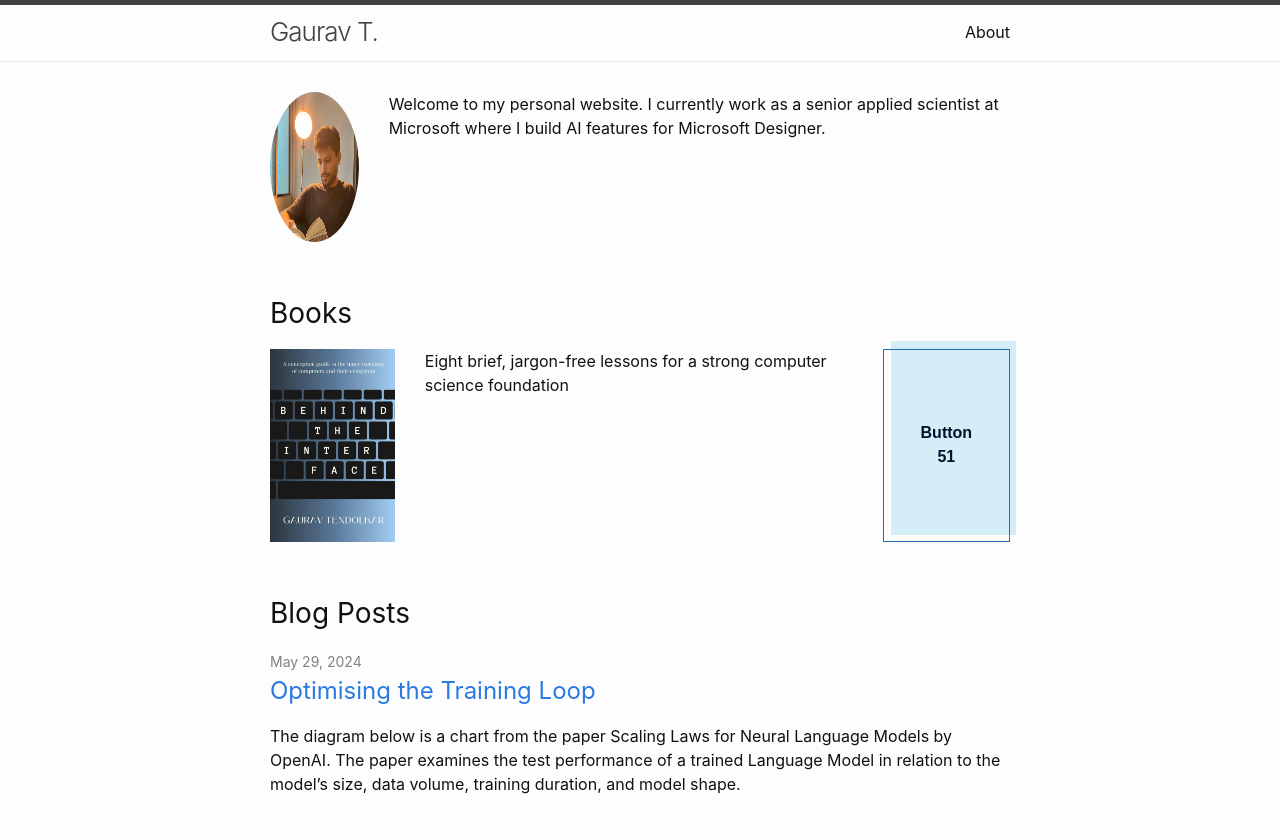
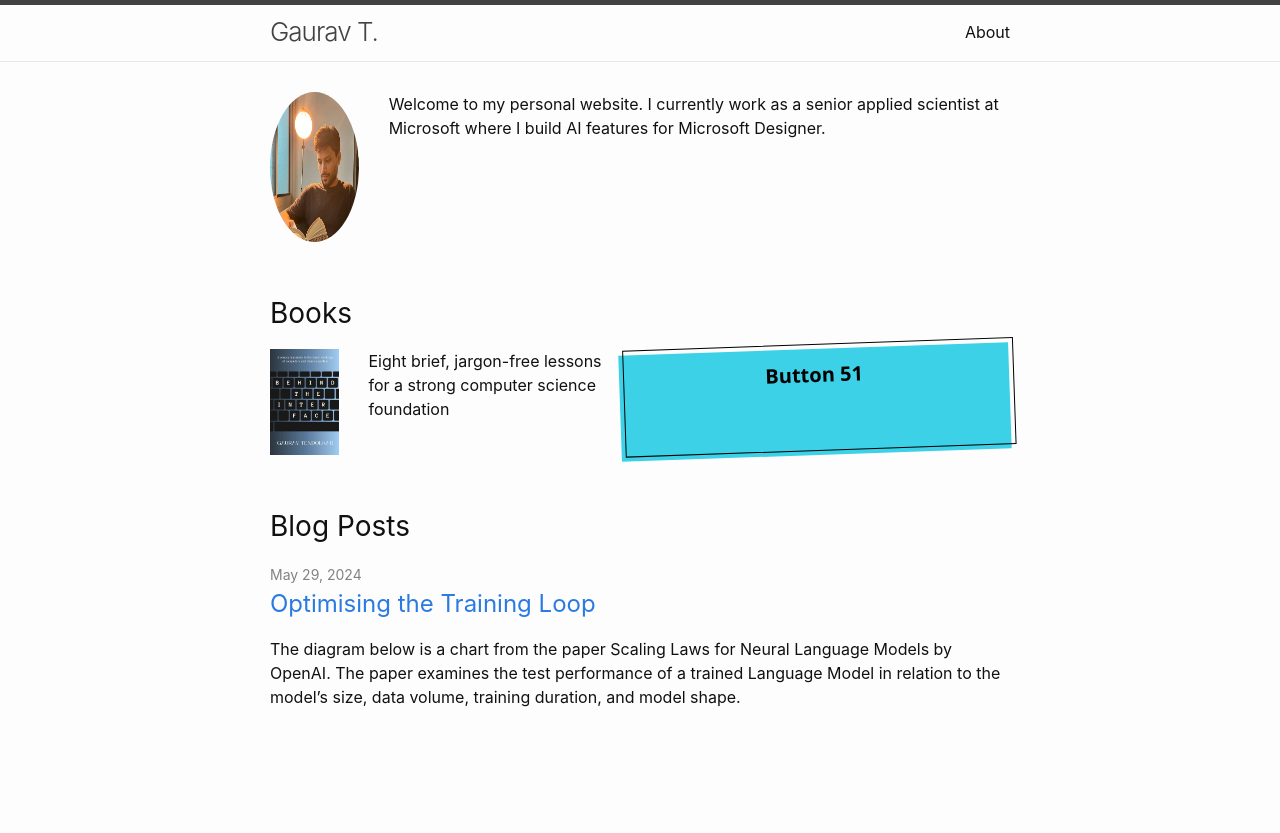
Before and after one commit to gauravtendolkar/gauravtendolkar.github.io, a Jekyll site: the page built from docs/index.markdown, in a window 1280 px wide. Shown: the top 833 px of the page. Built offline with Jekyll 4.4.1, drawn with Linux system fonts in a browser that asks for light colours.

Commit message:
test layout

```diff
--- a/docs/assets/main.scss
+++ b/docs/assets/main.scss
@@ -11,50 +11,53 @@
 
 /* CSS */
 .action-button {
-    background-color: transparent;
-    border: 1px solid #266DB6;
+  background-color: #3DD1E7;
+  border: 0 solid #E5E7EB;
   box-sizing: border-box;
-    color: #00132C;
-    font-family: "Avenir Next LT W01 Bold",sans-serif;
-    font-size: 16px;
+  color: #000000;
+  display: flex;
+  font-family: ui-sans-serif,system-ui,-apple-system,system-ui,"Segoe UI",Roboto,"Helvetica Neue",Arial,"Noto Sans",sans-serif,"Apple Color Emoji","Segoe UI Emoji","Segoe UI Symbol","Noto Color Emoji";
+  font-size: 1rem;
   font-weight: 700;
-    line-height: 24px;
-    padding: 16px 23px;
+  justify-content: center;
+  line-height: 1.75rem;
+  padding: .75rem 1.65rem;
   position: relative;
-    text-decoration: none;
+  text-align: center;
+  text-decoration: none #000000 solid;
+  text-decoration-thickness: auto;
+  width: 100%;
+  max-width: 460px;
+  position: relative;
+  cursor: pointer;
+  transform: rotate(-2deg);
   user-select: none;
   -webkit-user-select: none;
   touch-action: manipulation;
 }
 
-  .action-button:hover,
-  .action-button:active {
+.action-button:focus {
   outline: 0;
 }
 
-  .action-button:hover {
-    background-color: transparent;
-    cursor: pointer;
+.action-button:after {
+  content: '';
+  position: absolute;
+  border: 1px solid #000000;
+  bottom: 4px;
+  left: 4px;
+  width: calc(100% - 1px);
+  height: calc(100% - 1px);
 }
 
-  .action-button:before {
-    background-color: #D5EDF6;
-    content: "";
-    height: calc(100% + 3px);
-    position: absolute;
-    right: -7px;
-    top: -9px;
-    transition: background-color 300ms ease-in;
-    width: 100%;
-    z-index: -1;
-  }
-
-  .action-button:hover:before {
-    background-color: #6DCFF6;
+.action-button:hover:after {
+  bottom: 2px;
+  left: 2px;
 }
 
 @media (min-width: 768px) {
   .action-button {
-      padding: 16px 32px;
+    padding: .75rem 3rem;
+    font-size: 1.25rem;
   }
 }
```
Lines whose indentation alone changed are shown as unchanged.
